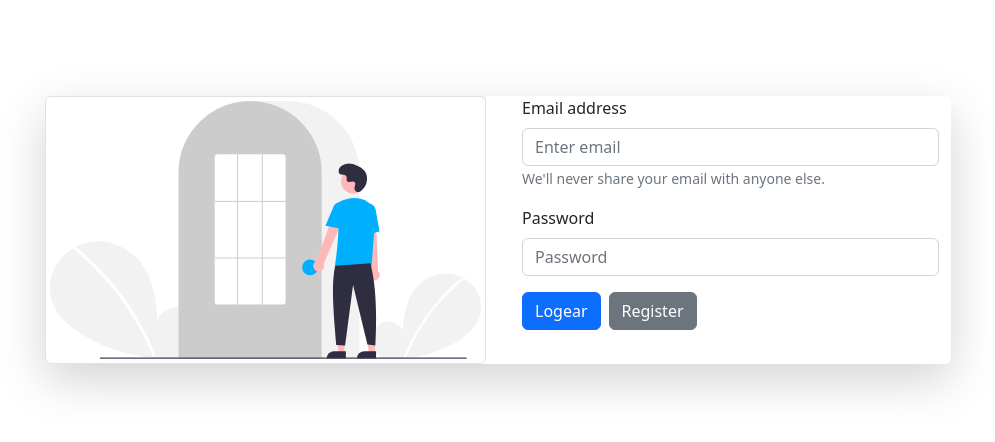
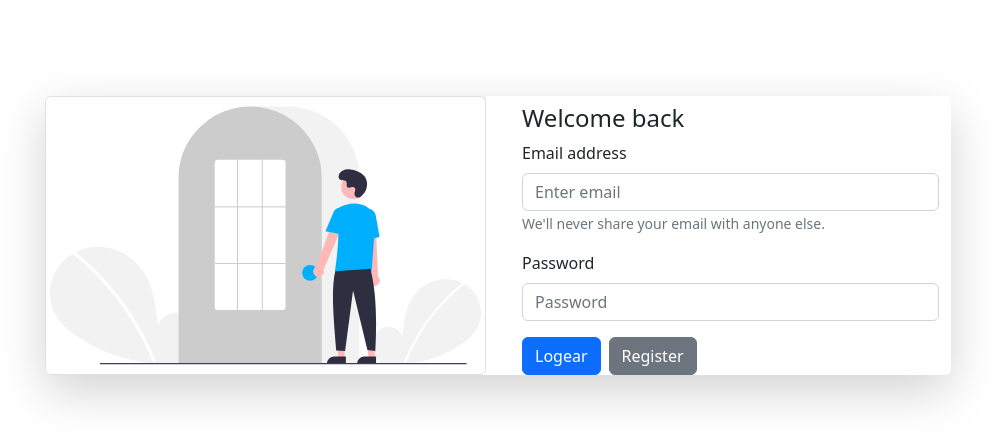
Before and after one commit to Lucas-Quiroga/dashboard-admin-mern, a React (Vite) app in the folder dashboard-admin-mern/frontend/: page /login in a window 1280 px wide. Shown: the top 442 px of the page, without its empty margins (142-1137 px from the left). Built offline with nearby package versions, Linux system fonts and the light colour scheme.

Commit message:
login exitoso

```diff
--- a/dashboard-admin-mern/frontend/src/App.tsx
+++ b/dashboard-admin-mern/frontend/src/App.tsx
@@ -1,3 +1,5 @@
+import { useState } from "react";
+import axios from "axios";
 import { BrowserRouter, Routes, Route } from "react-router-dom";
 import "bootstrap/dist/css/bootstrap.min.css";
 import Home from "./Home/components/Home";
@@ -5,11 +7,11 @@ import ModelRegister from "./Register/components/ModelRegister";
 import ModelLogin from "./Login/components/ModelLogin";
 import HomeLogin from "./Home/components/HomeLogin";
 
-// interface User {
-//   email: string;
-//   password: string;
-//   confirmPassword?: string;
-// }
+interface User {
+  email: string;
+  password: string;
+  confirmPassword?: string;
+}
 
 // interface AppProps {
 //   onLogin: (user: User) => void;
@@ -17,32 +19,40 @@ import HomeLogin from "./Home/components/HomeLogin";
 // }
 
 function App() {
-  // const [authenticated, setAuthenticated] = useState<boolean>(false);
-  // const [changeForm, setChangeForm] = useState(true);
+  const [authenticated, setAuthenticated] = useState(false);
+  const [userEmail, setUserEmail] = useState("");
 
-  // const changeState = () => {
-  //   setChangeForm(!changeForm);
-  // };
+  const handleLogin = async (user: User) => {
+    try {
+      const response = await axios.post("http://localhost:8080/login", user);
+      console.log(response.data);
 
-  // const handleLogin = (user: User) => {
-  //   axios
-  //     .post("http://localhost:8080/login", user)
-  //     .then(() => {
-  //       // setAuthenticated(true);
-  //     })
-  //     .catch((error) => {
-  //       console.error(error);
-  //     });
-  // };
+      if (response.data.success) {
+        setAuthenticated(true);
+        const useremail = response.data.email;
+        setUserEmail(useremail);
+      } else {
+        setAuthenticated(false);
+      }
+    } catch (error) {
+      console.log(error);
+    }
+  };
 
   return (
     <div className="container mt-5">
       <BrowserRouter>
         <Routes>
           <Route path="/" element={<Home />} />
-          <Route path="/login/inicio" element={<HomeLogin />} />
-          <Route path="/login" element={<ModelLogin />} />
           <Route path="/register" element={<ModelRegister />} />
+          {authenticated ? (
+            <Route path="/login" element={<HomeLogin email={userEmail} />} />
+          ) : (
+            <Route
+              path="/login"
+              element={<ModelLogin handleLogin={handleLogin} />}
+            />
+          )}
         </Routes>
       </BrowserRouter>
     </div>
--- a/dashboard-admin-mern/frontend/src/Home/components/HomeLogin.tsx
+++ b/dashboard-admin-mern/frontend/src/Home/components/HomeLogin.tsx
@@ -1,25 +1,31 @@
-// import { useState, useEffect } from "react";
-// import axios from "axios";
+import Toast from "react-bootstrap/Toast";
 
-function HomeLogin() {
-  // const [data, setData] = useState([]);
+type HomeLoginProps = {
+  email: string;
+};
 
-  // useEffect(() => {
-  //   const axiosData = async () => {
-  //     try {
-  //       const response = await axios.get("/login/inicio"); // Ruta de la API en tu backend
-  //       setData(response.data);
-  //     } catch (error) {
-  //       console.error(error);
-  //     }
-  //   };
-
-  //   axiosData();
-  // }, []);
-
+function HomeLogin({ email }: HomeLoginProps) {
   return (
-    <div>
-      <h1>HOLA USUARIO</h1>
+    <div className="d-flex align-items-center justify-content-center flex-column vh-100">
+      <Toast
+        className="middle-center mx-auto"
+        style={{ width: 400, fontSize: 15 }}
+      >
+        <Toast.Header closeButton={false}>
+          <img
+            src="holder.js/20x20?text=%20"
+            className="rounded me-2 "
+            alt=""
+          />
+          <strong className="me-auto">Welcome - {email}</strong>
+          <small>11 mins ago</small>
+        </Toast.Header>
+        <Toast.Body>
+          Hello, thank you for testing my application, it is very important to
+          me.
+        </Toast.Body>
+      </Toast>
+      <button className="btn btn-secondary mt-2">Logout</button>
     </div>
   );
 }
--- a/dashboard-admin-mern/frontend/src/Login/components/Login.tsx
+++ b/dashboard-admin-mern/frontend/src/Login/components/Login.tsx
@@ -1,8 +1,6 @@
 import { useState } from "react";
 import Button from "react-bootstrap/Button";
 import Form from "react-bootstrap/Form";
-import axios from "axios";
-import HomeLogin from "../../Home/components/HomeLogin";
 
 interface User {
   email: string;
@@ -10,28 +8,12 @@ interface User {
   confirmPassword?: string;
 }
 
-// interface LoginProps {
-//   handleLogin: (user: User) => void;
-// }
+type loginProps = {
+  handleLogin: (user: User) => void;
+};
 
-function Login() {
+function Login({ handleLogin }: loginProps) {
   const [user, setUser] = useState<User>({ email: "", password: "" });
-  const [autenticado, setAutenticado] = useState(false);
-
-  const handleLogin = async (user: User) => {
-    try {
-      const response = await axios.post("http://localhost:8080/login", user);
-      console.log(response.data);
-
-      if (response.data.success) {
-        setAutenticado(true);
-      } else {
-        setAutenticado(false);
-      }
-    } catch (error) {
-      console.log(error);
-    }
-  };
 
   const handleSubmit = (e: React.FormEvent) => {
     e.preventDefault();
@@ -40,15 +22,11 @@ function Login() {
 
   const handleChange = (event: React.ChangeEvent<HTMLInputElement>) => {
     setUser({ ...user, [event.target.name]: event.target.value });
-    // console.log(user);
   };
-  <h4 className="text-dark mt-2 mb-2">Welcome back</h4>;
+
   return (
     <div className="container">
-      {autenticado ? (
-        <HomeLogin />
-      ) : (
-        <div>
+      <h4 className="text-dark mt-2 mb-2">Welcome back</h4>
       <Form onSubmit={handleSubmit}>
         <Form.Group className="mb-3" controlId="formBasicEmail">
           <Form.Label>Email address</Form.Label>
@@ -89,8 +67,6 @@ function Login() {
         </Button>
       </Form>
     </div>
-      )}
-    </div>
   );
 }
 
--- a/dashboard-admin-mern/frontend/src/Login/components/ModelLogin.tsx
+++ b/dashboard-admin-mern/frontend/src/Login/components/ModelLogin.tsx
@@ -1,17 +1,17 @@
 import Login from "./Login";
 import imgSvg from "./../../assets/login.svg";
 
-// interface User {
-//   email: string;
-//   password: string;
-//   confirmPassword?: string;
-// }
+interface User {
+  email: string;
+  password: string;
+  confirmPassword?: string;
+}
 
-// type modelProps = {
-//   handleLogin: (user: User) => void;
-// };
+type modelProps = {
+  handleLogin: (user: User) => void;
+};
 
-const Model = () => {
+const Model = ({ handleLogin }: modelProps) => {
   return (
     <div className="container">
       <div className="row justify-content-center">
@@ -32,7 +32,7 @@ const Model = () => {
                   </div>
                 </div>
                 <div className="col-lg-6">
-                  <Login />
+                  <Login handleLogin={handleLogin} />
                 </div>
               </div>
             </div>
```
Also changed, not shown: 1 other file (tests, documents, lock files or other folders). Lines whose indentation alone changed are shown as unchanged.
